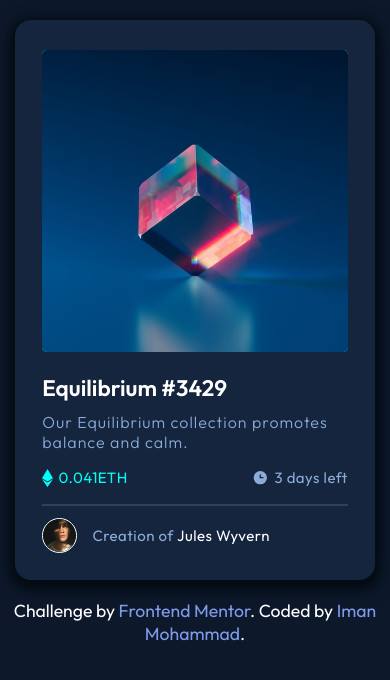
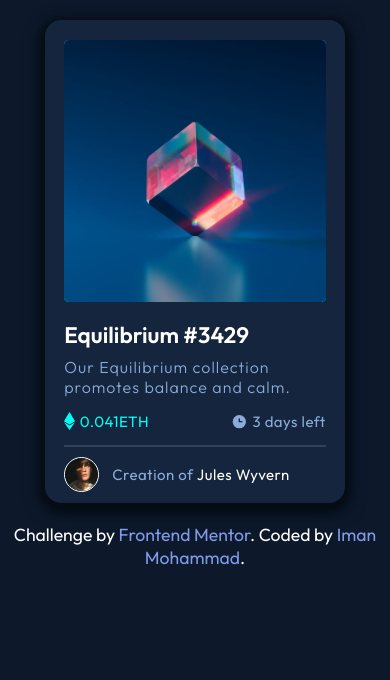
Before and after one commit to Iman-mohammad/nft-preview-card.github.io, a plain HTML site: page index.html in a window 390 px wide. Drawn offline with Linux system fonts and the light colour scheme.

Commit message:
update for small devices

```diff
--- a/resourses/style/style.css
+++ b/resourses/style/style.css
@@ -6,6 +6,8 @@
 }
 
 body{
+    max-width: 1440px;
+    min-width: 375px;
     font-family: 'Outfit', sans-serif;
     font-size: 15px;
     background-color:hsl(217, 54%, 11%);
@@ -60,8 +62,8 @@ figcaption{
 
 /*main style*/
 main{
-    width: 360px;
-    height: 560px;
+    max-width: 360px;
+    max-height: 560px;
     display: flex;
     align-items: center;
     justify-content: center;
@@ -71,6 +73,13 @@ main{
     padding:1.4rem  1.7rem 1rem;
     box-shadow: 0 4px 8px 5px hsl(214, 57%, 5%), 0 6px 20px 0 hsl(214, 57%, 5%);
     margin: 5% 0;
+}
+
+@media screen and (max-width: 390px) {
+    main{
+        max-width: 300px;
+        padding:.9rem  1.2rem .5rem;
+    }
 }
 
 /*main figure style*/
```
